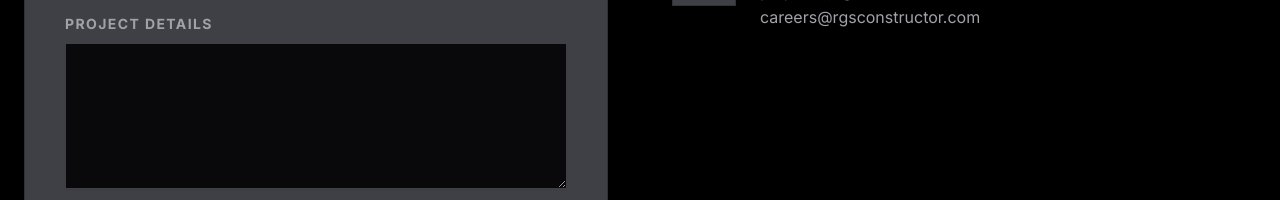
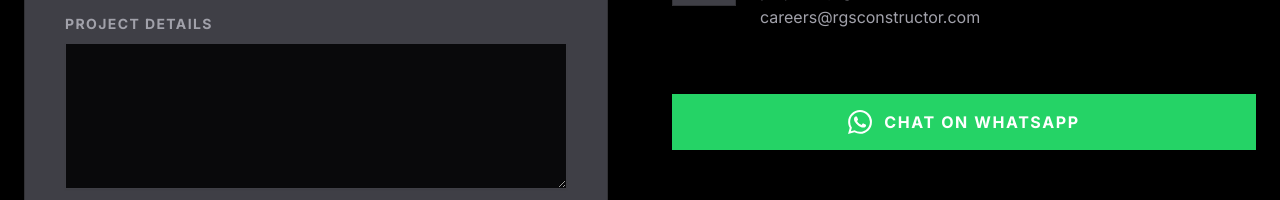
Before and after one commit to saqlain-rao/RGSfrontend, a React (Vite) app: page /contact in a window 1280 px wide. Shown: the part 706-906 px from the top of the page. Built offline with nearby package versions, Linux system fonts and the light colour scheme; no server answers.

Commit message:
feat: add WhatsApp contact button

```diff
--- a/src/pages/Contact.tsx
+++ b/src/pages/Contact.tsx
@@ -128,6 +128,18 @@
                 <p className="text-muted-foreground leading-relaxed">projects@rgsconstructor.com<br/>careers@rgsconstructor.com</p>
               </div>
             </div>
+
+            <div className="pt-6">
+              <a
+                href="https://wa.me/18001234567"
+                target="_blank"
+                rel="noopener noreferrer"
+                className="group flex items-center justify-center gap-3 w-full bg-[#25D366] text-white font-bold uppercase tracking-widest px-8 py-4 hover:bg-[#128C7E] transition-colors"
+              >
+                <svg viewBox="0 0 24 24" className="w-6 h-6 fill-current group-hover:scale-110 transition-transform" xmlns="http://www.w3.org/2000/svg"><path d="M17.472 14.382c-.297-.149-1.758-.867-2.03-.967-.273-.099-.471-.148-.67.15-.197.297-.767.966-.94 1.164-.173.199-.347.223-.644.075-.297-.15-1.255-.463-2.39-1.475-.888-.788-1.487-1.761-1.663-2.059-.173-.297-.018-.458.13-.606.134-.133.298-.347.446-.52.149-.174.198-.298.298-.497.099-.198.05-.371-.025-.52-.075-.149-.669-1.612-.916-2.207-.242-.579-.487-.5-.669-.51-.173-.008-.371-.01-.57-.01-.198 0-.52.074-.792.372-.272.297-1.04 1.016-1.04 2.479 0 1.462 1.065 2.875 1.213 3.074.149.198 2.096 3.2 5.077 4.487.709.306 1.262.489 1.694.625.712.227 1.36.195 1.871.118.571-.085 1.758-.719 2.006-1.413.248-.694.248-1.289.173-1.413-.074-.124-.272-.198-.57-.347m-5.421 7.403h-.004a9.87 9.87 0 01-5.031-1.378l-.361-.214-3.741.982.998-3.648-.235-.374a9.86 9.86 0 01-1.51-5.26c.001-5.45 4.436-9.884 9.888-9.884 2.64 0 5.122 1.03 6.988 2.898a9.825 9.825 0 012.893 6.994c-.003 5.45-4.437 9.884-9.885 9.884m8.413-18.297A11.815 11.815 0 0012.05 0C5.495 0 .16 5.335.157 11.892c0 2.096.547 4.142 1.588 5.945L.057 24l6.305-1.654a11.882 11.882 0 005.683 1.448h.005c6.554 0 11.89-5.335 11.893-11.893a11.821 11.821 0 00-3.48-8.413z"/></svg>
+                Chat on WhatsApp
+              </a>
+            </div>
           </motion.div>
         </div>
       </section>
```
